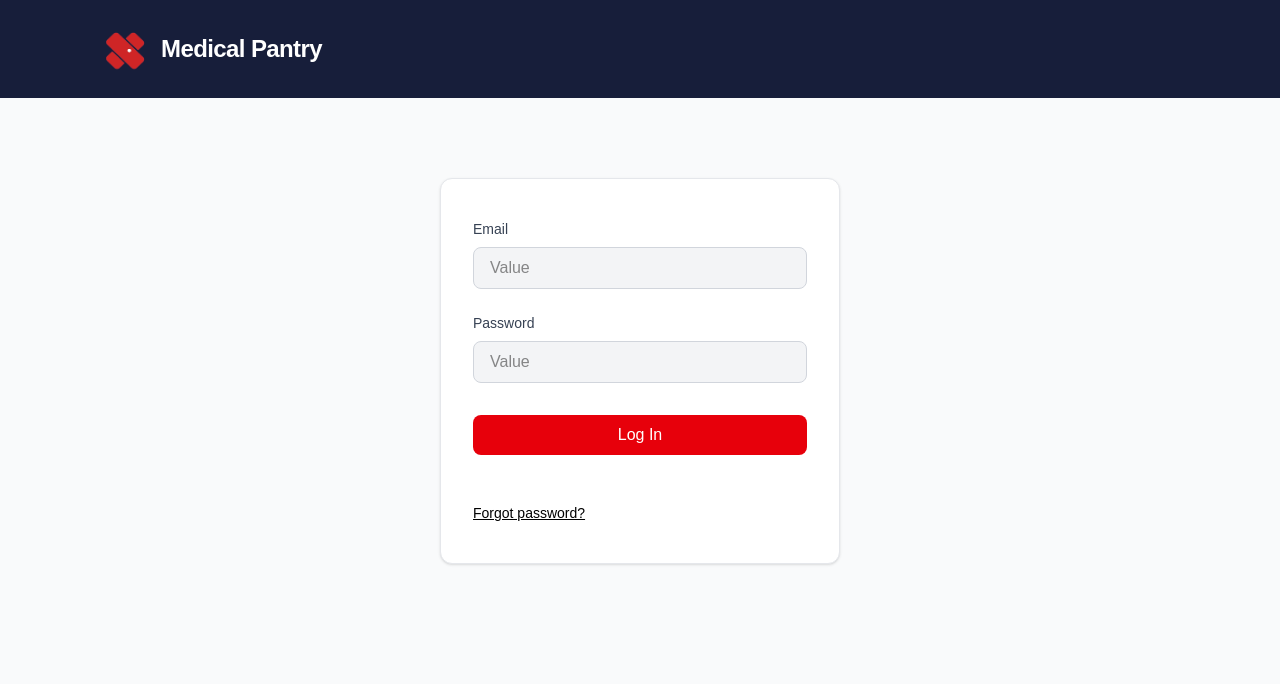
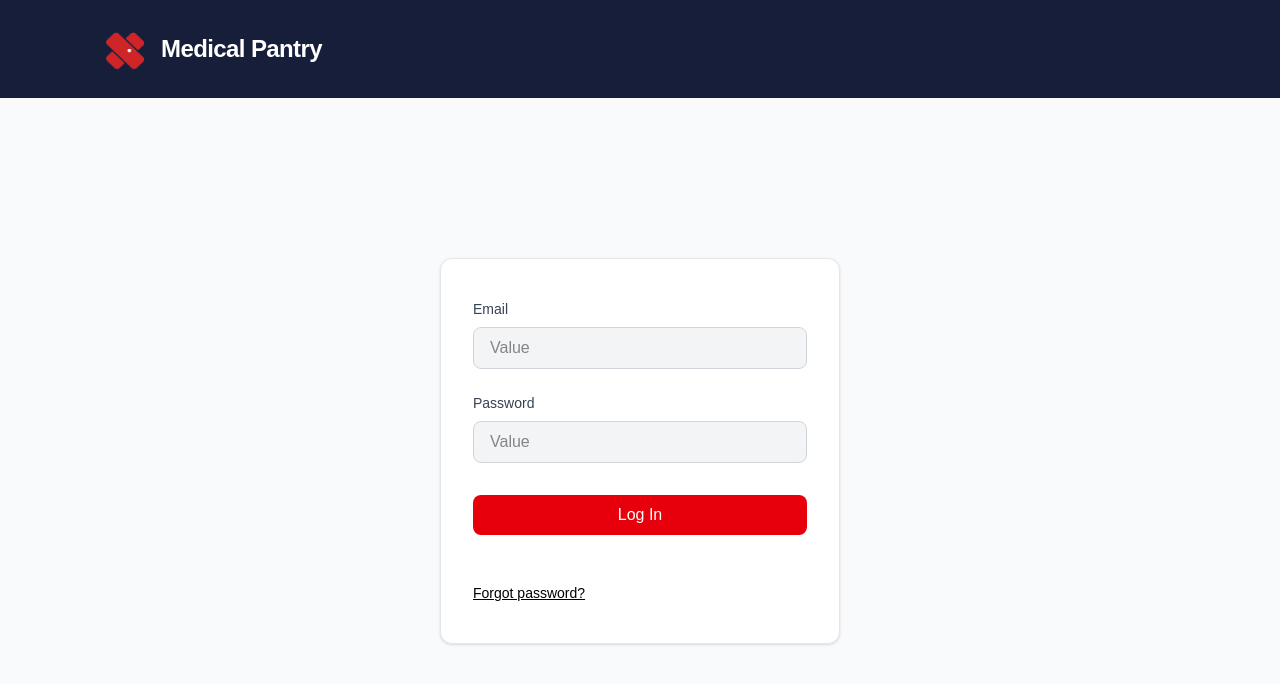
Before and after one commit to shermintea/GoodRun, a Next.js app: page /login in a window 1280 px wide. Shown: the top 684 px of the page. Built offline with nearby package versions, Linux system fonts and the light colour scheme.

Commit message:
Increase the top margin on login page for better spacing

```diff
--- a/app/login/page.tsx
+++ b/app/login/page.tsx
@@ -36,7 +36,7 @@ export default function LoginPage() {
       </header>
 
       {/* Login form */}
-      <section className="mx-auto max-w-md px-6 mt-20">
+      <section className="mx-auto max-w-md px-6 mt-40">
         <div className="rounded-xl border border-gray-200 bg-white px-8 py-10 shadow-sm">
           <form className="flex flex-col gap-6">
             {/* Email */}
```
